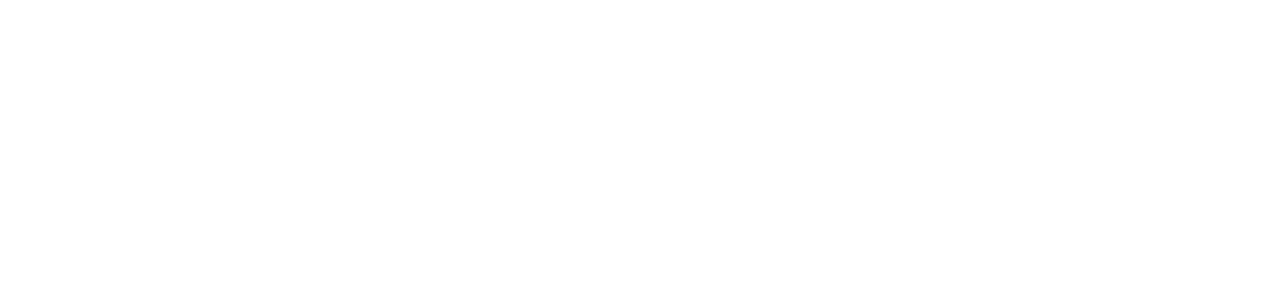
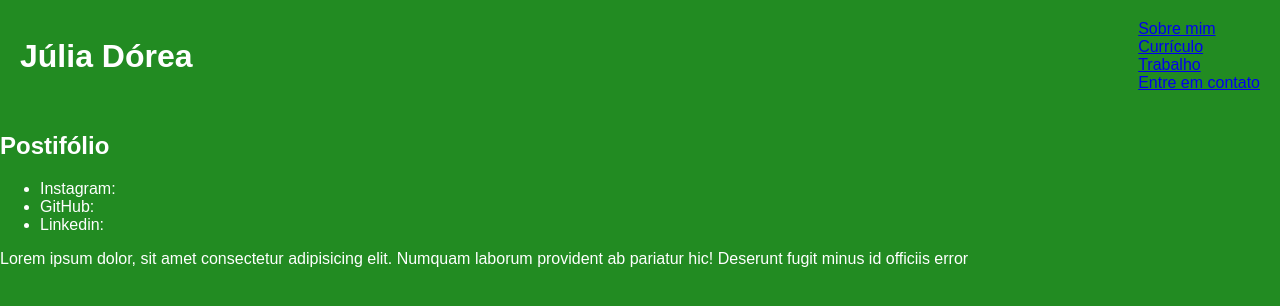
Before and after one commit to W3bst3er/Postf-lio, a plain HTML site: page Página Principal/index.html in a window 1280 px wide. Drawn offline with Linux system fonts and the light colour scheme.

Commit message:
Comecei a landing page, fiz a estrutura do html e alterações de cor no css

```diff
--- a/Página Principal/index.html
+++ b/Página Principal/index.html
@@ -1,11 +1,41 @@
 <!DOCTYPE html>
-<html lang="en">
+<html lang="pt-br">
 <head>
     <meta charset="UTF-8">
     <meta name="viewport" content="width=device-width, initial-scale=1.0">
-    <title>Document</title>
+    <title>Júlia Dórea Postfolio</title>
+    <link rel="stylesheet" href="style.css">
 </head>
 <body>
+    <header>
+        <h1>Júlia Dórea</h1>
+        <nav>
+            <ul>
+                <li><a href="#">Sobre mim</a></li>
+                <li><a href="#">Currículo</a></li>
+                <li><a href="#">Trabalho</a></li>
+                <li><a href="#">Entre em contato</a></li>
+            </ul>
+        </nav>
+    </header>
+    <main>
+        <section class="hero">
+            <div class="hero-image"></div>
+            <div class="hero-text"><h2>Postifólio</h2></div>
+            <div class="contato">
+                <ul>
+                    <li>Instagram:</li>
+                    <li>GitHub:</li>
+                    <li>Linkedin:</li>
+                </ul>
+            </div>
+        </section>
+        <section class="Sobre">
+            <p>Lorem ipsum dolor, sit amet consectetur adipisicing elit. Numquam laborum provident ab pariatur hic! Deserunt fugit minus id officiis error</p>
+        </section>
+    </main>
+    <footer>
 
+    </footer>
 </body>
 </html>
--- a/Página Principal/style.css
+++ b/Página Principal/style.css
@@ -0,0 +1,22 @@
+body {
+    font-family: sans-serif;
+    background-color: #228B22; /*cor de fundo */
+    color: #fff;/*cor do texto*/
+    margin: 0;
+    padding: 0;
+}
+
+header {
+    display: flex;
+    justify-content: space-between;
+    align-items: center;
+    padding: 20px;
+}
+
+h1 {margin: 0;}
+
+nav ul {
+    list-style: none;
+    margin: 0;
+    padding: 0;
+}
```
